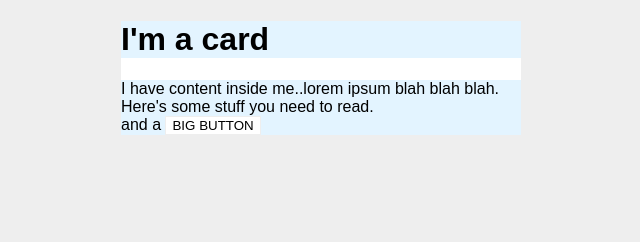
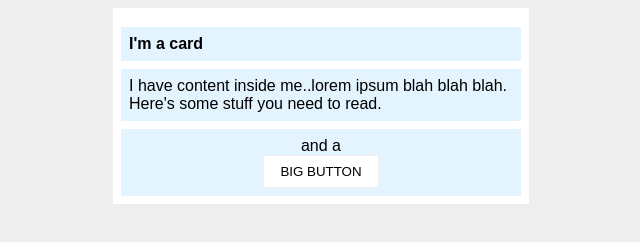
Before and after one commit to aryamankhuntia/The_Odin_Project_Practice, a plain HTML site: page practice/css_exercises/foundations/block-and-inline/02-margin-and-padding-2/index.html in a window 1280 px wide. Shown: the whole page, without its empty margins (319-959 px from the left). Drawn offline with Linux system fonts and the light colour scheme.

Commit message:
Complete Solution for 02-margin-and-padding-2 Exercise

```diff
--- a/practice/css_exercises/foundations/block-and-inline/02-margin-and-padding-2/style.css
+++ b/practice/css_exercises/foundations/block-and-inline/02-margin-and-padding-2/style.css
@@ -6,22 +6,33 @@ body {
 .card {
   width: 400px;
   background: #fff;
-  margin: 16px auto;
+  margin: 8px auto;
+  padding: 8px;
 }
 
 .title {
   background: #e3f4ff;
+  margin-bottom: 8px;
+  font-size: 16px;
+  padding: 8px;
 }
 
 .content {
   background: #e3f4ff;
+  padding: 8px;
+  margin: 8px auto;
 }
 
 .button-container {
   background: #e3f4ff;
+  padding: 8px;
+  text-align: center;
 }
 
 button {
   background: white;
+  display: block;
   border: 1px solid #eee;
+  margin: 0 auto;
+  padding: 8px 16px;
 }
```
